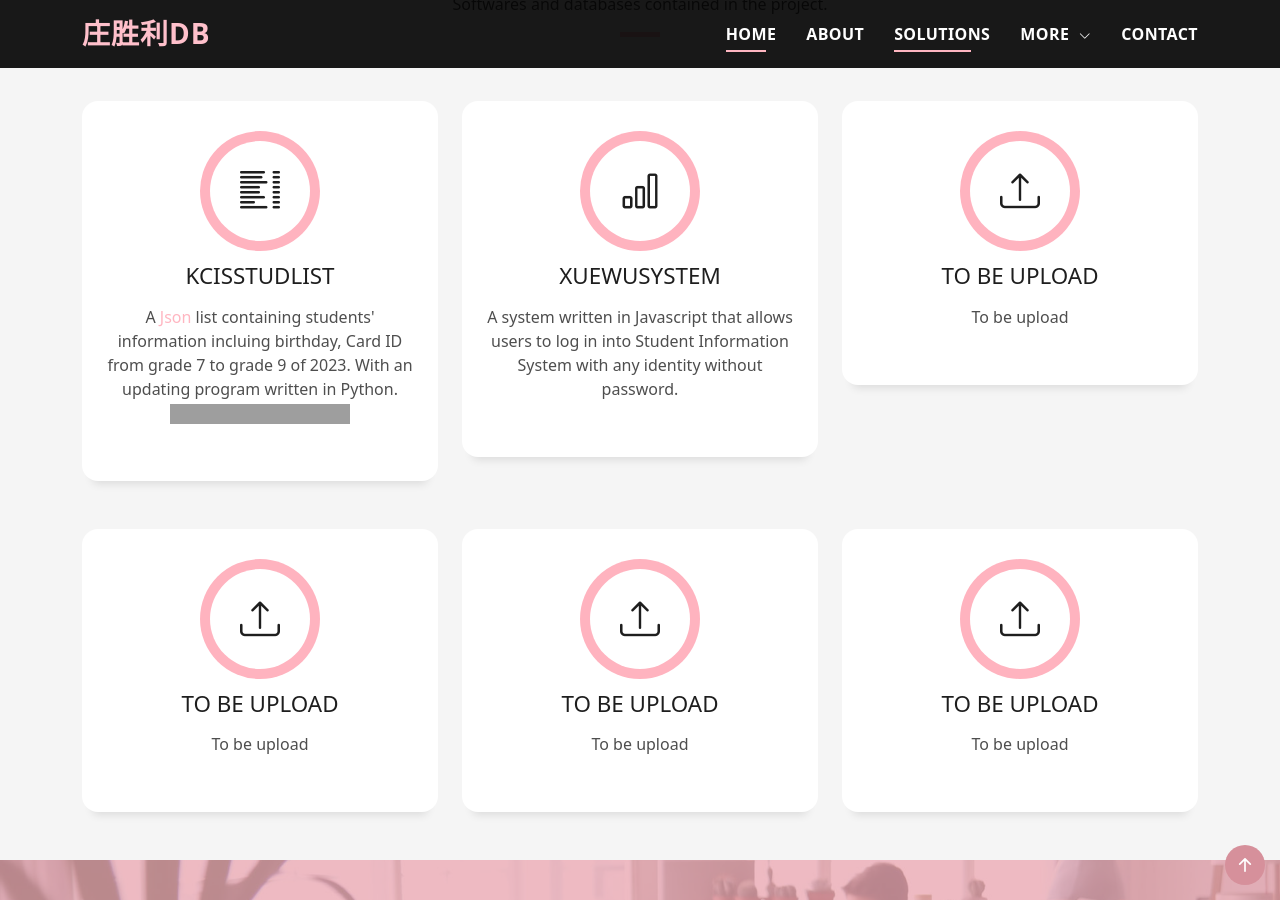
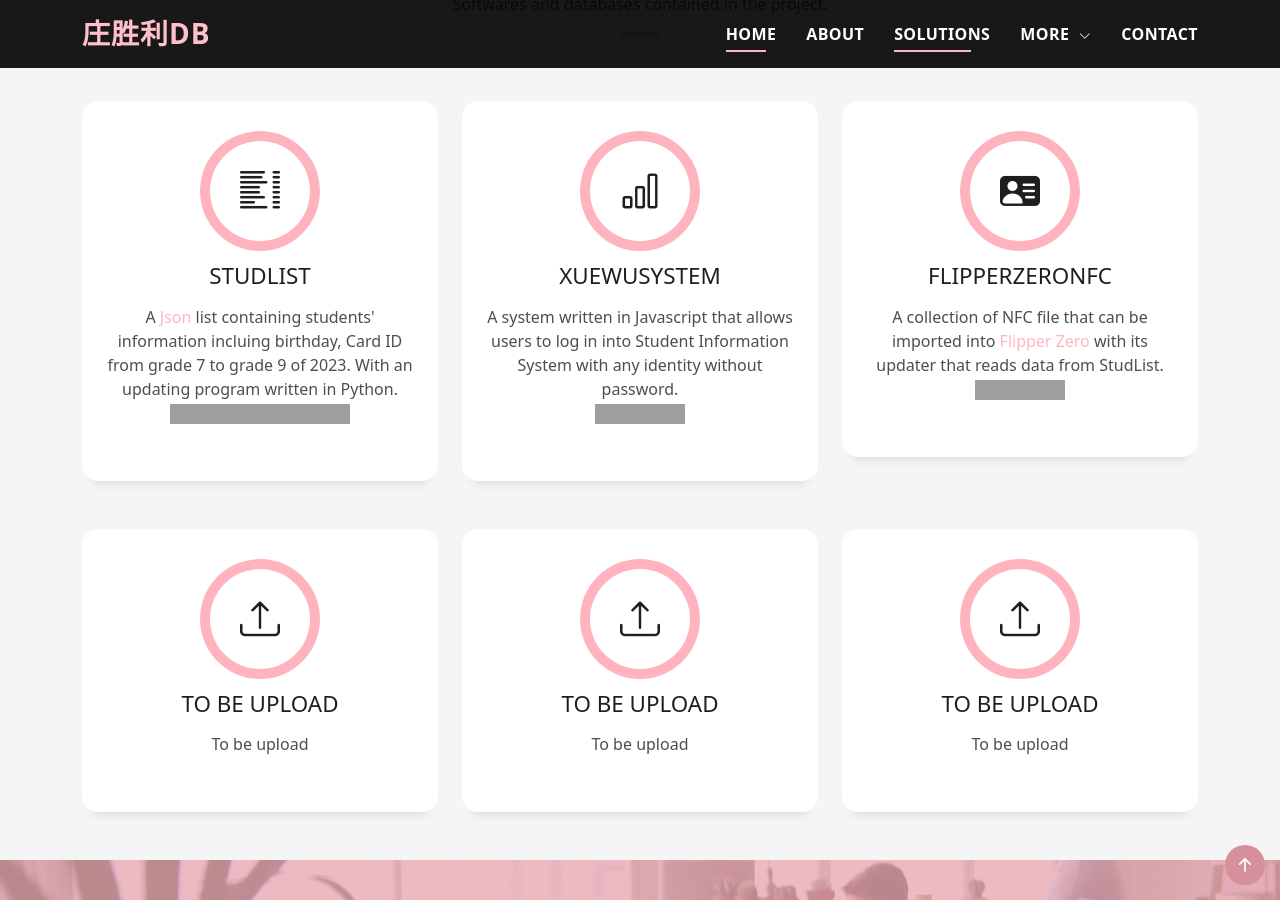
Before and after one commit to KCISHacker/KCISHacker.github.io, a Jekyll site: the page built from index.md, in a window 1280 px wide and 900 px high, scrolled down 1860 px. Built offline with Jekyll 4.4.1, drawn with Linux system fonts in a browser that asks for light colours; grey boxes are pictures that could not be loaded.

Commit message:
Update solutions.yml
Add FlipperZeroNFC and fix badge problem

```diff
--- a/_data/solutions.yml
+++ b/_data/solutions.yml
@@ -1,20 +1,20 @@
 ---
-- name: "KCISStudList"
-  description: 'A <a href="https://en.wikipedia.org/wiki/JSON">Json</a> list containing students'' information incluing birthday, Card ID from grade 7 to grade 9 of 2023. With an updating program written in Python.<br><a href="/docs/StudList"><img alt="GitHub Repo stars" src="https://img.shields.io/github/stars/KCISHacker/StudList"></a><a href="https://kcishacker.github.io/StudList"><img alt="Static Badge" src="https://img.shields.io/badge/Website-pink"></a>'
+- name: "StudList"
+  description: 'A <a href="https://en.wikipedia.org/wiki/JSON">Json</a> list containing students'' information incluing birthday, Card ID from grade 7 to grade 9 of 2023. With an updating program written in Python.<br><a href="https://www.github.com/KCISHacker/StudList"><img class="no-lightbox" alt="GitHub Repo stars" src="https://img.shields.io/github/stars/KCISHacker/StudList"></a><a href="/docs/StudList"><img class="no-lightbox" alt="Static Badge" src="https://img.shields.io/badge/Website-pink"></a>'
   icon: "list-columns"
 - name: "XueWuSystem"
-  description: "A system written in Javascript that allows users to log in into Student Information System with any identity without password."
+  description: 'A system written in Javascript that allows users to log in into Student Information System with any identity without password.<br><a href="https://www.github.com/KCISHacker/XueWuSystem"><img class="no-lightbox" alt="GitHub Repo stars" src="https://img.shields.io/github/stars/KCISHacker/XueWuSystem"></a>'
   icon: "bar-chart"
+- name: "FlipperZeroNFC"
+  description: 'A collection of NFC file that can be imported into <a href="https://flipperzero.one/">Flipper Zero</a> with its updater that reads data from StudList.<br><a href="https://www.github.com/KCISHacker/FlipperZeroNFC"><img class="no-lightbox" alt="GitHub Repo stars" src="https://img.shields.io/github/stars/KCISHacker/FlipperZeroNFC"></a>'
+  icon: "person-vcard-fill"
 - name: "To Be Upload"
-  description: "To be upload"
+  description: 'To be upload'
   icon: "upload"
 - name: "To Be Upload"
-  description: "To be upload"
+  description: 'To be upload'
   icon: "upload"
 - name: "To Be Upload"
-  description: "To be upload"
-  icon: "upload"
-- name: "To Be Upload"
-  description: "To be upload"
+  description: 'To be upload'
   icon: "upload"
 ...
```
